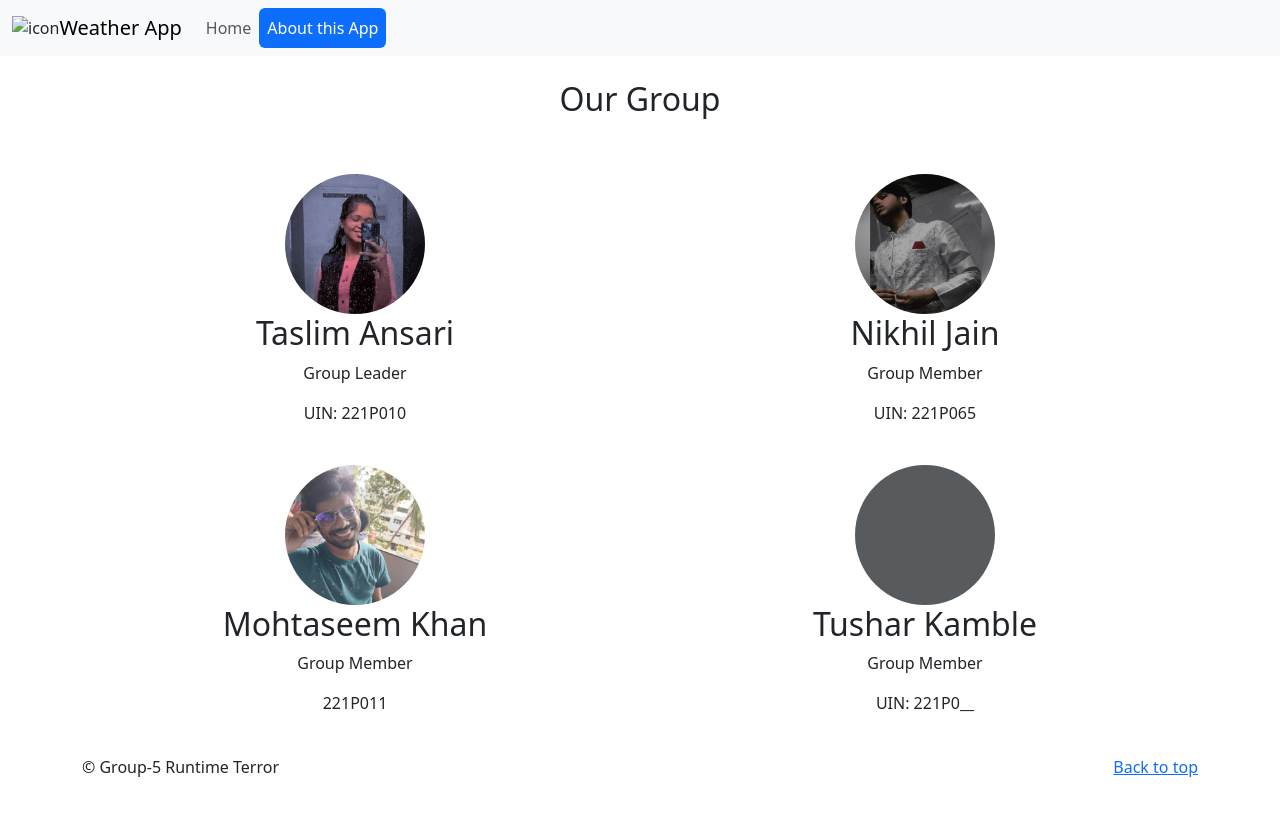
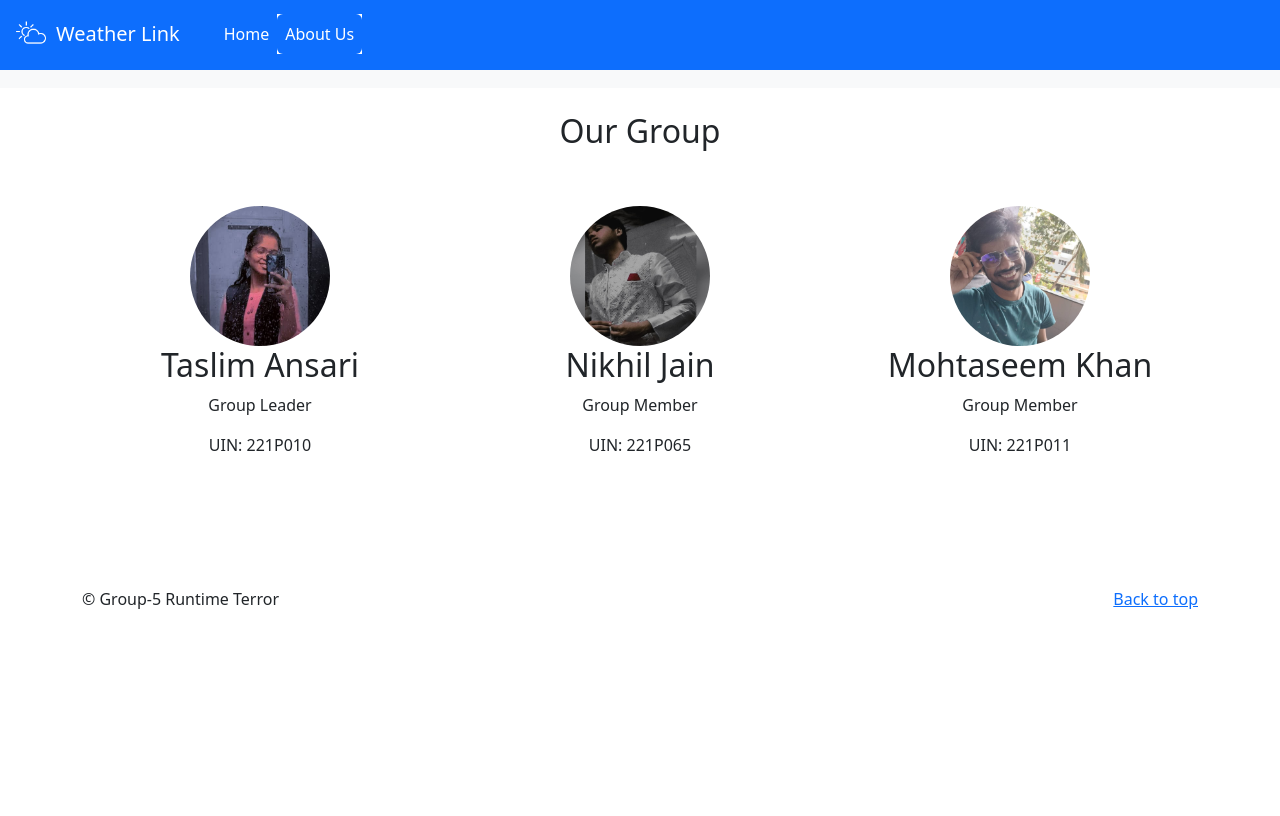
Before and after one commit to taslimansari/weather-app, a plain HTML site: page about.html in a window 1280 px wide. Drawn offline with nearby package versions, Linux system fonts and the light colour scheme.

Commit message:
Update about.html

```diff
--- a/about.html
+++ b/about.html
@@ -10,9 +10,9 @@
 <body>
   <main>
     <nav class="navbar navbar-expand-lg bg-body-tertiary">
-      <div class="container-fluid">
-        <img src="icon.jpg" alt="icon">
-        <a class="navbar-brand" href="#">Weather App</a>
+      <div class="container-fluid" style="background-color: #0d6efd; padding: 16px; color: #ffffff; margin-top: -10px; margin-bottom: 10px;">
+        <img src="icon.png" style="width: 40px; padding-right: 10px;" alt="icon">
+        <a class="navbar-brand" href="index.html" style="color: #ffffff; padding-right: 20px;" >Weather Link</a>
         <button class="navbar-toggler" type="button" data-bs-toggle="collapse" data-bs-target="#navbarSupportedContent"
           aria-controls="navbarSupportedContent" aria-expanded="false" aria-label="Toggle navigation">
           <span class="navbar-toggler-icon"></span>
@@ -20,11 +20,10 @@
         <div class="collapse navbar-collapse" id="navbarSupportedContent">
           <ul class="navbar-nav me-auto mb-2 mb-lg-0">
             <li class="nav-item">
-              <a class="nav-link " href="index.html">Home</a>
+              <a class="nav-link " href="index.html" style="color: #ffffff;">Home</a>
             </li>
-            <li class="nav-item">
-              <a class="nav-link active text-bg-primary border-primary btn" aria-current="page" href="about.html">About
-                this App</a>
+            <li class="nav-item" style="background-color: #ffffff;">
+              <a class="nav-link active text-bg-primary border-primary btn" aria-current="page" href="about.html" >About Us</a>
             </li>
           </ul>
         </div>
@@ -35,46 +34,39 @@
       <h2 class="fw-normal" style="text-align: center;">Our Group</h2>
       <br>
       <div class="row" style="text-align: center;">
-        <div class="col-lg-4" style="width: 50%;">
+        <div class="col-lg-4">
           <br>
           <img src="member1.jpg" class="bd-placeholder-img rounded-circle" width="140" height="140" alt="member1">
           <h2 class="fw-normal">Taslim Ansari</h2>
           <p>Group Leader</p>
           <p>UIN: 221P010</p>
         </div>
-        <div class="col-lg-4" style="width: 50%;">
+
+        <div class="col-lg-4" >
           <br>
           <img src="member2.jpg" class="bd-placeholder-img rounded-circle" width="140" height="140" alt="member2">
           <h2 class="fw-normal">Nikhil Jain</h2>
           <p>Group Member</p>
           <p>UIN: 221P065</p>
         </div>
-        <div class="container"></div>
-        <div class="col-lg-4" style="width: 50%;">
+
+        <div class="col-lg-4" >
           <br>
           <img src="member3.jpg" class="bd-placeholder-img rounded-circle" width="140" height="140" alt="member3">
           <h2 class="fw-normal">Mohtaseem Khan</h2>
           <p>Group Member</p>
-          <p>221P011</p>
-        </div>
-        <div class="col-lg-4" style="width: 50%;">
-          <br>
-          <svg class="bd-placeholder-img rounded-circle" width="140" height="140" xmlns="http://www.w3.org/2000/svg"
-            role="img" aria-label="Placeholder" preserveAspectRatio="xMidYMid slice" focusable="false">
-            <title>Placeholder</title>
-            <rect width="100%" height="100%" fill="var(--bs-secondary-color)" data-darkreader-inline-fill=""
-              style="--darkreader-inline-fill: var(--darkreader-bg--bs-secondary-color);"></rect>
-          </svg>
-          <h2 class="fw-normal">Tushar Kamble</h2>
-          <p>Group Member</p>
-          <p>UIN: 221P0__</p>
+          <p>UIN: 221P011</p>
         </div>
       </div>
     </div>
+
+
+
+
     <br>
     <footer class="container">
       <p class="float-end"><a href="#">Back to top</a></p>
-      <p>© Group-5 Runtime Terror</p>
+      <p style="margin-top: 90px;">© Group-5 Runtime Terror</p>
     </footer>
     <br>
   </main>
```
